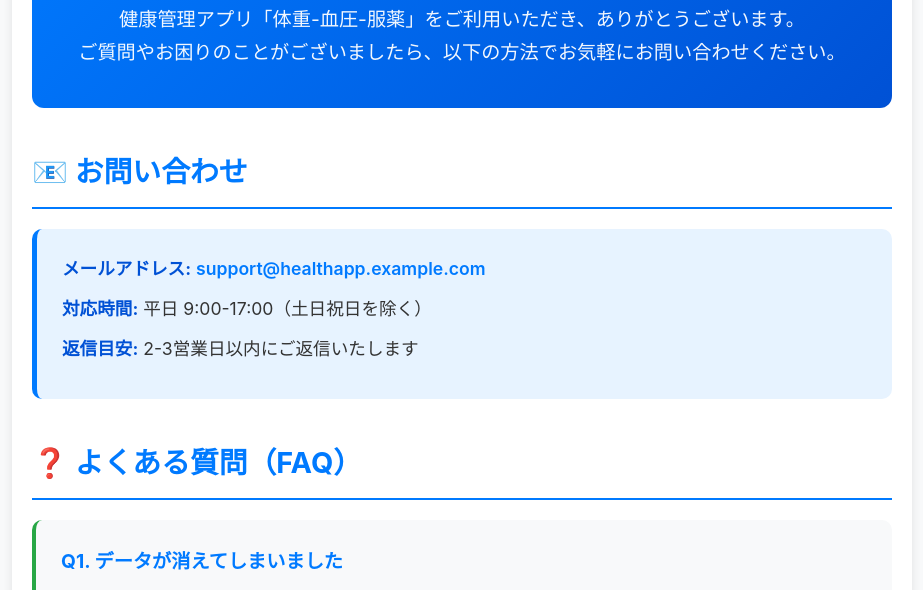
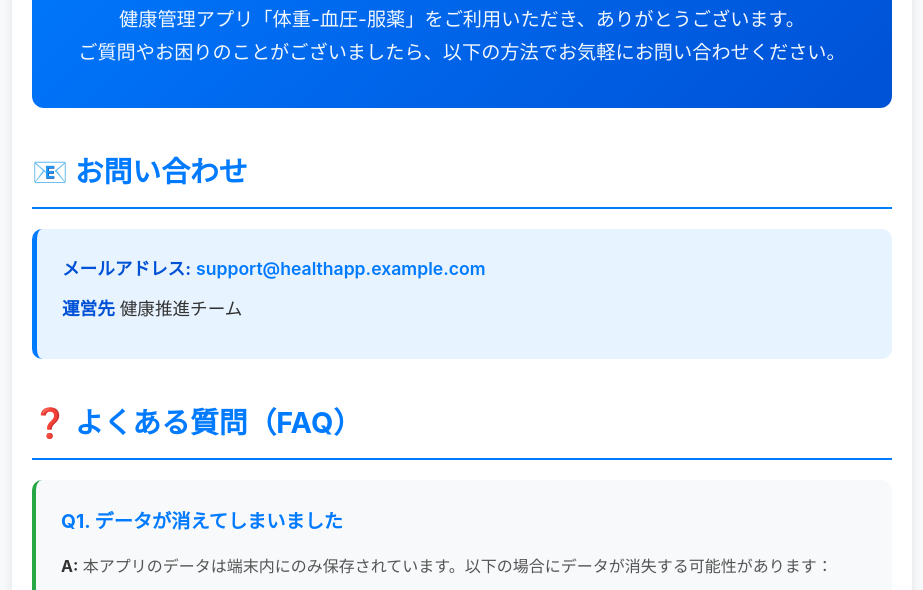
Before and after one commit to egutaka5/app-support, a plain HTML site: page index.html in a window 1280 px wide. Shown: the part 160-750 px from the top of the page, without its empty margins (178-1101 px from the left). Drawn offline with Linux system fonts and the light colour scheme.

Commit message:
Update index.html

```diff
--- a/index.html
+++ b/index.html
@@ -340,8 +340,7 @@
             <h2>📧 お問い合わせ</h2>
             <div class="contact-info">
                 <p><strong>メールアドレス:</strong> <a href="mailto:support@healthapp.example.com" class="email-link">support@healthapp.example.com</a></p>
-                <p><strong>対応時間:</strong> 平日 9:00-17:00（土日祝日を除く）</p>
-                <p><strong>返信目安:</strong> 2-3営業日以内にご返信いたします</p>
+                <p><strong>運営先</strong> 健康推進チーム</p>
             </div>
         </div>
 
```
